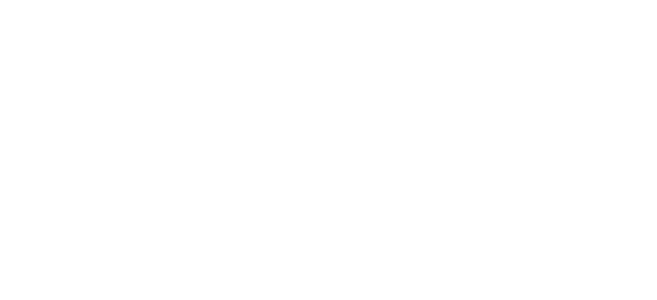
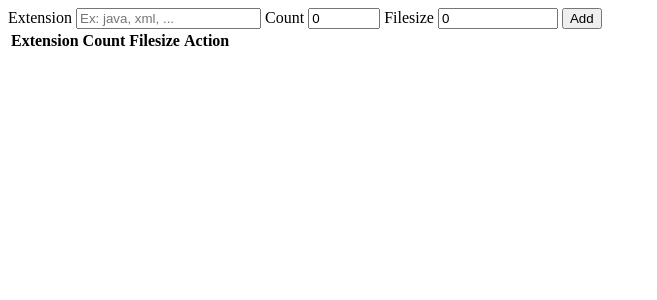
Before and after one commit to adriatls/SPA-Svelte, a SvelteKit app: page / in a window 1280 px wide. Shown: the top 300 px of the page, without its empty margins (0-657 px from the left). Built offline with nearby package versions, Linux system fonts and the light colour scheme.

Commit message:
Feat: creating skeleton form F2 and table T1 with add and delete

```diff
--- a/src/routes/+page.svelte
+++ b/src/routes/+page.svelte
@@ -0,0 +1,102 @@
+<script lang="ts">
+    interface infoFile {
+        extension: string,
+        count: number,
+        filesize: number,
+    }
+
+    let infoFile: infoFile = {
+        extension: '',
+        count: 0,
+        filesize: 0.00
+    }
+
+    let infoFilesData: infoFile[] = new Array()
+
+    const resetInputValues = () => {
+        infoFile = {
+            extension: '',
+            count: 0,
+            filesize: 0.00
+        }
+    }
+
+    const handleSubmit = () => {
+        infoFilesData = [...infoFilesData, infoFile]
+        console.log(infoFilesData)
+        resetInputValues()
+    }
+
+    const handleDelete = (extension: string) => {
+        const filteredData = infoFilesData.filter(infoFilesData => infoFilesData.extension !== extension)
+        infoFilesData = [...filteredData]
+        console.log(infoFilesData)
+    }
+</script>
+
+<form on:submit|preventDefault={handleSubmit}>
+    <label for="extension">Extension</label>
+    <input
+        id="extension"
+        name="extension"
+        type="text"
+        maxlength="20"
+        minlength="1"
+        placeholder="Ex: java, xml, ..."
+        bind:value={infoFile.extension}
+        required
+    />
+
+    <label for="count">Count</label>
+    <input
+        id="count"
+        name="count"
+        type="number"
+        min="0"
+        max="9999"
+        placeholder='0'
+        bind:value={infoFile.count}
+        required
+    />
+
+    <label for="filesize">Filesize</label>
+    <input
+        id="filesize"
+        name="filesize"
+        type="number"
+        min="0"
+        max="1000000"
+        step='0.01'
+        placeholder='0.00'
+        bind:value={infoFile.filesize}
+        required
+    />
+
+    <button type="submit">Add</button>
+</form>
+<table>
+    <thead>
+        <tr>
+            <th>Extension</th>
+            <th>Count</th>
+            <th>Filesize</th>
+            <th>Action</th>
+        </tr>
+    </thead>
+    <tbody>
+        {#each infoFilesData as infoFileData }
+        <tr>
+            <td>{infoFileData.extension}</td>
+            <td>{infoFileData.count}</td>
+            <td>{infoFileData.filesize}</td>
+            <td>
+                <button
+                    on:click={() => handleDelete(infoFileData.extension)}
+                >
+                    Delete
+                </button>
+            </td>
+        </tr>
+        {/each}
+    </tbody>
+</table>
```
